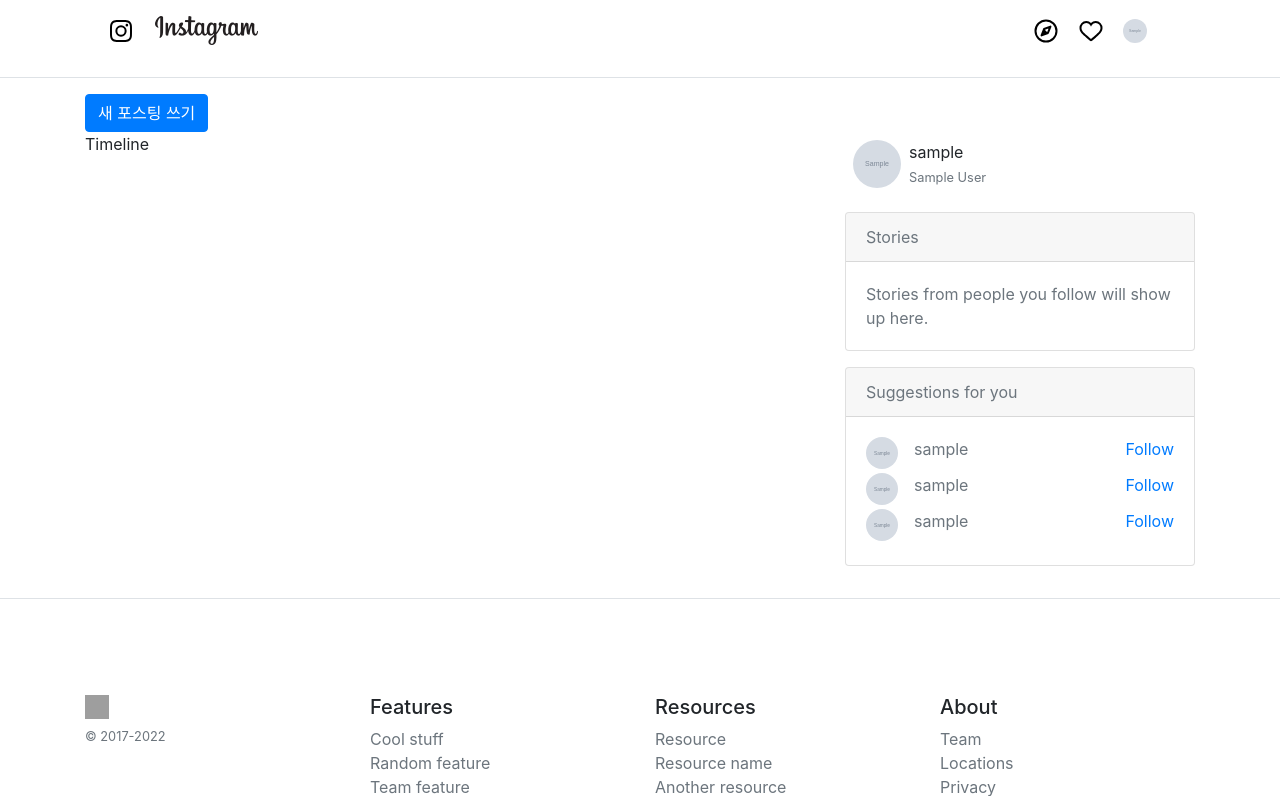
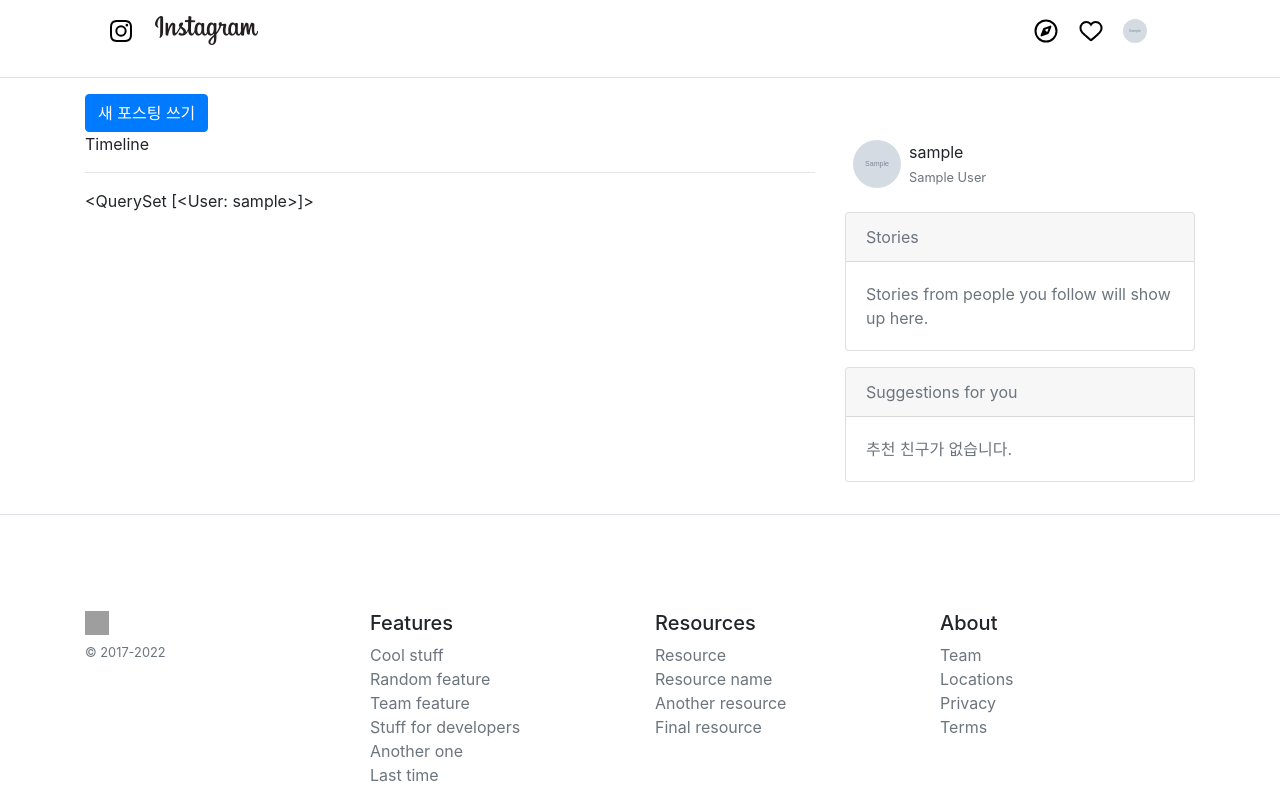
Before and after one commit to Mangrove-Sun/MOStagram, a Django app: page /instagram/ in a window 1280 px wide. Shown: the top 796 px of the page. Run offline with Django 3.2, Linux system fonts and the light colour scheme; a user stored in the database is signed in; tables that the repository leaves empty hold one stand-in row (values such as "Sample post"); grey boxes marked "Sample" are stand-in pictures; some libraries are stand-ins or nearby versions; grey boxes are pictures that could not be loaded.

Commit message:
User 모델에 Follow-Unfollow 관계 필드를 구현하고, Follow 기능 구현

```diff
--- a/accounts/models.py
+++ b/accounts/models.py
@@ -12,6 +12,9 @@
     # "M" DB에 저장되는 값, "남성" 보여지는 값
     MALE = "M", "남성"
     FEMAIL = "F", "여성"
+
+  follower_set = models.ManyToManyField("self", blank = True)
+  following_set = models.ManyToManyField("self", blank = True)
 
   website_url = models.URLField(blank = True)
   bio = models.TextField(blank = True)
--- a/accounts/urls.py
+++ b/accounts/urls.py
@@ -1,5 +1,5 @@
 from django.contrib.auth import views as auth_views
-from django.urls import path
+from django.urls import path, re_path
 from . import views
 
 urlpatterns = [
@@ -8,4 +8,6 @@
     path("password_change/", views.password_change, name="password_change"),
     path("signup/", views.signup, name="signup"),
     path("edit/", views.profile_edit, name="profile_edit"),
+    re_path(r'^(?P<username>[\w.@+-]+)/follow/$', views.user_follow, name = "user_follow"),
+    re_path(r'^(?P<username>[\w.@+-]+)/unfollow/$', views.user_unfollow, name = "user_unfollow"),
 ]
--- a/instagram/templates/instagram/index.html
+++ b/instagram/templates/instagram/index.html
@@ -11,6 +11,8 @@
     <div class="row">
       <div class="col-sm-8">
         Timeline
+        <hr/>
+        {{ user.following_set.all }}
       </div>
       <div class="col-sm-4">
         {% include 'instagram/timeline_sidebar.html' %}
--- a/instagram/templates/instagram/timeline_sidebar.html
+++ b/instagram/templates/instagram/timeline_sidebar.html
@@ -1,6 +1,6 @@
 <div class="d-flex p-2 mb-3">
   <div class="mr-2">
-    <img src="{{ user.avatar.url }}" style="width: 48px; height: 48px;" class="rounded-circle" />
+    <img src="{{ user.avatar_url }}" style="width: 48px; height: 48px;" class="rounded-circle" />
   </div>
   <div>
     {{ user.username }}<br/>
@@ -22,8 +22,10 @@
     Suggestions for you
   </div>
   <div class="card-body text-muted">
-    {% include "instagram/timeline_sidebar_user_follow.html" with friend_user=user%}
-    {% include "instagram/timeline_sidebar_user_follow.html" with friend_user=user%}
-    {% include "instagram/timeline_sidebar_user_follow.html" with friend_user=user%}
+    {% for suggested_user in suggested_user_list %}
+      {% include "instagram/timeline_sidebar_user_follow.html"%}
+      {% empty %}
+        추천 친구가 없습니다.
+    {% endfor %}
   </div>
 </div>
--- a/instagram/templates/instagram/timeline_sidebar_user_follow.html
+++ b/instagram/templates/instagram/timeline_sidebar_user_follow.html
@@ -1,11 +1,11 @@
 <div class="d-flex mb-1">
   <div class="mr-3">
-    <img src="{{ friend_user.avatar_url }}" class="rounded-circle" style="width: 32px; height: 32px;" />
+    <img src="{{ suggested_user.avatar_url }}" class="rounded-circle" style="width: 32px; height: 32px;" />
   </div>
   <div>
-    {{ friend_user.username }}
+    {{ suggested_user.username }}
   </div>
   <div class="ml-auto">
-    <a href="#">Follow</a>
+    <a href="{% url "user_follow" suggested_user.username %}">Follow</a>
   </div>
 </div>
--- a/instagram/views.py
+++ b/instagram/views.py
@@ -8,7 +8,11 @@
 
 @login_required
 def index(request):
-  return render(request, "instagram/index.html", {})
+  suggested_user_list = get_user_model().objects.all().exclude(pk = request.user.pk).exclude(pk__in = request.user.following_set.all())[:3] # 처음 3명만
+
+  return render(request, "instagram/index.html", {
+    "suggested_user_list": suggested_user_list,
+  })
 
 @login_required
 def post_new(request):
```
Also changed, not shown: accounts/views.py (+21 -1 lines), accounts/migrations/0004_user_follower_set_user_following_set_and_more.py (added).
